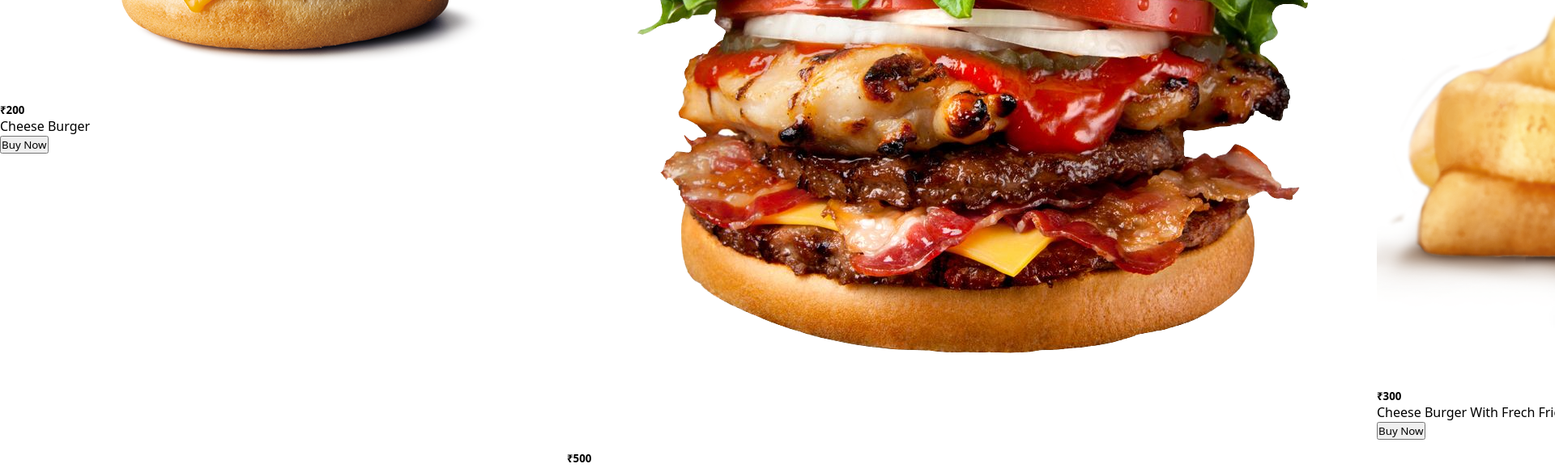
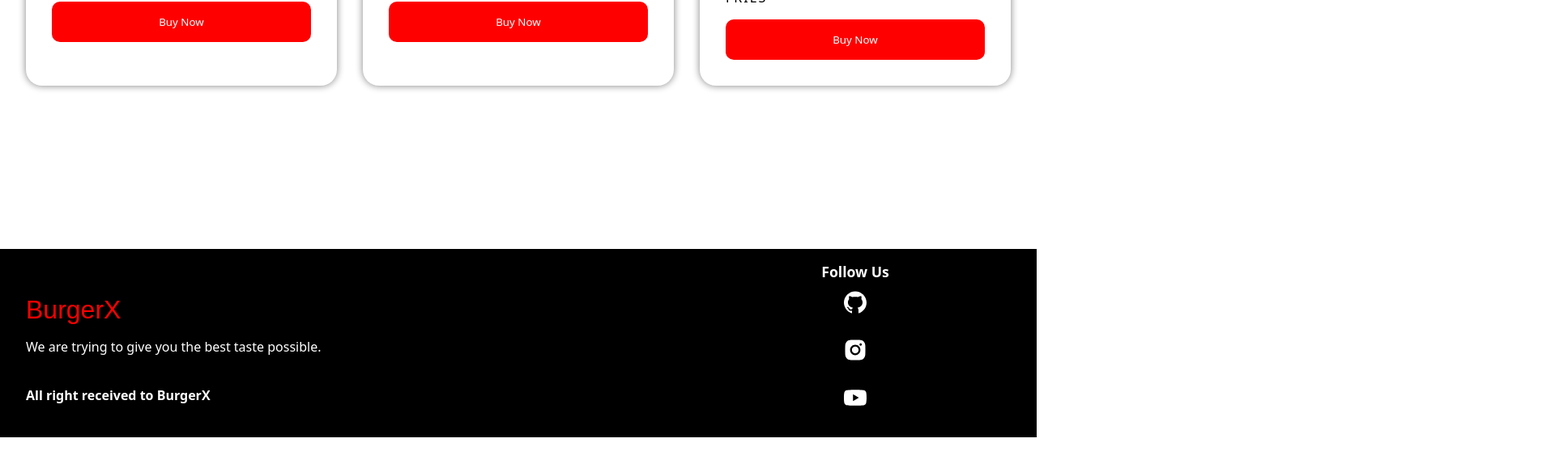
Before and after one commit to Vipinchaudhary31122002/BurgerX, a React (Create React App) app in the folder frontend/: page / in a window 1280 px wide. Shown: the part 1300-1879 px from the top of the page at 81% size, 1920 px wide, since content can reach past the window. After the commit the page ends 1841 px from the top, so only its background shows below. Built offline with nearby package versions, Linux system fonts and the light colour scheme.

Commit message:
video completed upto 1:19 and now i have to work on contact page

```diff
--- a/frontend/src/App.js
+++ b/frontend/src/App.js
@@ -1,6 +1,7 @@
 import {Route, BrowserRouter as Router, Routes} from "react-router-dom";
 import Home from "./components/home/Home"
 import Header from "./components/layout/Header";
+import Footer from "./components/layout/Footer";
 
 
 // added the scss file
@@ -8,6 +9,7 @@
 import "./styles/header.scss"
 import "./styles/home.scss"
 import "./styles/menu.scss"
+import "./styles/footer.scss"
 
 function App() {
   return (
@@ -16,6 +18,7 @@
     <Routes>
       <Route path="/" element={<Home/>} />
     </Routes>
+    <Footer/>
   </Router>
   );
 }
--- a/frontend/src/components/home/Menu.jsx
+++ b/frontend/src/components/home/Menu.jsx
@@ -16,19 +16,22 @@
                     burgerSrc={burger1}
                     price={200}
                     title={"Cheese Burger"}
-                    handler={addToCartHandler}/>
+                    handler={addToCartHandler}
+                    delay={0.2}/>
                 <MenuCard
                     ItemNum={2}
                     burgerSrc={burger2}
                     price={500}
                     title={"Veg Burger"}
-                    handler={addToCartHandler}/>
+                    handler={addToCartHandler}
+                    delay={0.6}/>
                 <MenuCard
                     ItemNum={3}
                     burgerSrc={burger3}
                     price={300}
                     title={"Cheese Burger With Frech Fries"}
-                    handler={addToCartHandler}/>
+                    handler={addToCartHandler}
+                    delay={0.8}/>
             </div>
         </section>
     )
--- a/frontend/src/components/home/MenuCard.jsx
+++ b/frontend/src/components/home/MenuCard.jsx
@@ -1,8 +1,8 @@
 import React from 'react'
 import { motion } from "framer-motion"
 
-const MenuCard = ({ ItemNum, burgerSrc, price, title, handler }) => {
-    return <motion.div className="menuCard">
+const MenuCard = ({ ItemNum, burgerSrc, price, title, handler, delay = 0 }) => {
+    return <motion.div className="menuCard" initial={{x:"-100%", opacity:0}} whileInView={{x:0, opacity:1}} transition={{delay,}}>
         <div>Item {ItemNum}</div>
         <main>
             <img src={burgerSrc} alt={ItemNum} />
--- /dev/null
+++ b/frontend/src/components/layout/Footer.jsx
@@ -0,0 +1,22 @@
+import React from 'react'
+import {AiFillInstagram, AiFillYoutube, AiFillGithub} from "react-icons/ai"
+
+const Footer = () => {
+  return <footer>
+    <div>
+        <h2> BurgerX </h2>
+        <p>We are trying to give you the best taste possible.</p>
+        <br />
+        <strong>All right received to BurgerX</strong>
+    </div>
+    <aside>
+        <h4>Follow Us</h4>
+        <span><AiFillGithub/></span>
+        <span><AiFillInstagram/></span>
+        <span><AiFillYoutube/></span>
+    </aside>
+  </footer>
+
+};
+
+export default Footer
--- /dev/null
+++ b/frontend/src/styles/footer.scss
@@ -0,0 +1,50 @@
+footer{
+    min-height: 100px;
+    background-color: black;
+    padding: 1rem;
+    display: grid;
+    grid-template-columns: 2fr 1fr;
+    color: white;
+    align-items: center;
+
+    h2{
+        color: red;
+        font-family: fantasy;
+        font-weight: 400;
+        font-size: 2rem;
+        margin: 1rem;
+    }
+
+    p, strong{
+        margin: 1rem;
+    }
+
+    aside{
+        height: 100%;
+        display: flex;
+        flex-direction: column;
+        align-items: center;
+
+        h4{
+            font-size: 1.1rem;
+        }
+
+        span{
+            margin: 0.5rem;
+            font-size: 2rem;
+            color: white;
+            cursor: pointer;
+            &:hover{
+                color: red;
+            }
+        }
+    }
+}
+
+// responsive nature
+@media screen and (max-width: 600px){
+    footer{
+        grid-template-columns: 1fr;
+        text-align: center;
+    }
+}
--- a/frontend/src/styles/home.scss
+++ b/frontend/src/styles/home.scss
@@ -1,6 +1,6 @@
 // home css
 .home{
-    height: 100vh;
+    height: 95vh;
     overflow-x: hidden;
     > div{
         padding-left: 8rem;
--- a/frontend/src/styles/menu.scss
+++ b/frontend/src/styles/menu.scss
@@ -1,3 +1,4 @@
+// css for menu
 #menu{
     width: 100%;
     min-height: 100vh;
@@ -16,6 +17,67 @@
     }
 }
 
+// css for menu card
 .menuCard{
+    background-color: white;
+    width: 30%;
+    border-radius: 20px;
+    box-shadow: 0 0 10px rgba($color: #000000, $alpha: 0.495);
 
+    > div{
+        border-radius: 20px 20px 0 0;
+        background-color: red;
+        display: flex;
+        align-items: center;
+        padding: 2rem;
+        color: white;
+        height: 4rem;
+    }
+
+    > main{
+        padding: 2rem;
+        display: flex;
+        align-items: center;
+        flex-direction: column;
+
+        > img{
+            height: 15rem;
+            width: 100%;
+            object-fit: contain;
+        }
+
+        > h5{
+            font-size: 1.8rem;
+        }
+
+        > p{
+            letter-spacing: 2px;
+            text-transform: uppercase;
+            padding: 1rem 0;
+        }
+
+        > button{
+            background-color: red;
+            color: white;
+            border: none;
+            padding: 1rem 2rem;
+            width: 100%;
+            border-radius: 10px;
+            cursor: pointer;
+
+        }
+    }
 }
+
+// responsive nature
+@media screen and (max-width: 600px) {
+    #menu > div{
+        flex-direction: column;
+
+    }
+
+    .menuCard{
+        width: 100%;
+        margin: 1rem 0;
+    }
+}
```
